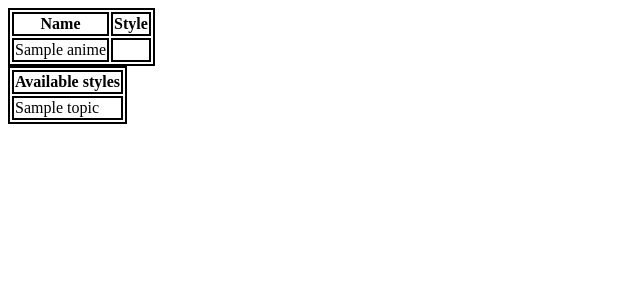
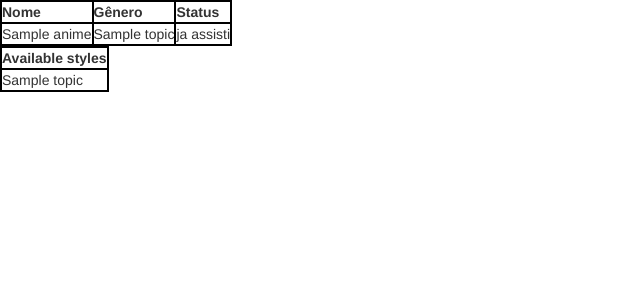
Before and after one commit to silvio-machado/MyAnimeList, a Django app: page /mal/animes in a window 1280 px wide. Shown: the top 300 px of the page, without its empty margins (0-640 px from the left). Run offline with Django 3.2, Linux system fonts and the light colour scheme; tables that the repository leaves empty hold one stand-in row (values such as "Sample post"); some libraries are stand-ins or nearby versions.

```diff
--- /dev/null
+++ b/myApp/arquivo.txt
@@ -0,0 +1 @@
+merda
--- a/myApp/mal/models.py
+++ b/myApp/mal/models.py
@@ -1,18 +1,27 @@
 from django.db import models
 
 class Topic(models.Model):
-    top_name = models.CharField(max_length = 264, unique=True)
+    top_name = models.CharField(max_length=264, unique=True)
 
     def __str__(self):
         return self.top_name
 
 class Animes (models.Model):
+    JA_ASSISTI = "ja"
+    QUERO_ASSISTIR = "qa"
+    ESTOU_ASSISTINDO = "ea"
+    STATUS_CHOICES = [
+        (JA_ASSISTI, "ja assisti"),
+        (QUERO_ASSISTIR, "Quero assistir"),
+        (ESTOU_ASSISTINDO, "Estou assistindo"),
+    ]
     topic = models.ForeignKey(Topic, on_delete=models.CASCADE)
-    name = models.CharField(max_length = 264, unique=True)
-
+    name = models.CharField(max_length=264, unique=True)
+    status = models.CharField(max_length =264, choices=STATUS_CHOICES, default=QUERO_ASSISTIR)
     class Meta:
         verbose_name = 'Anime'
         verbose_name_plural = 'Animes'
 
+
     def __str__(self):
         return self.name
--- a/myApp/mal/static/css/.#mystyle.css
+++ /dev/null
@@ -1 +0,0 @@
-smachado@localhost.localdomain.8865:1519641822
--- a/myApp/templates/mal/animes.html
+++ b/myApp/templates/mal/animes.html
@@ -4,21 +4,26 @@
 <head>
   <meta charset="utf-8">
   <title>Users page</title>
+  <link rel="stylesheet" href="https://maxcdn.bootstrapcdn.com/bootstrap/3.3.7/css/bootstrap.min.css" integrity="sha384-BVYiiSIFeK1dGmJRAkycuHAHRg32OmUcww7on3RYdg4Va+PmSTsz/K68vbdEjh4u" crossorigin="anonymous">
   <link rel="stylesheet" href="{% static 'css/mystyle.css' %}">
 </head>
+
 <body>
-  <div class="shower">
+  <div class="shower table">
 
     {% if animes %}
     <table>
       <thead>
-        <th>Name</th>
-        <th>Style</th>
+        <th>Nome</th>
+        <th>Gênero</th>
+        <th>Status</th>
       </thead>
       {% for acc in animes %}
       <tr>
         <td>{{acc.name}}</td>
-        <td>{{acc.style}}</td>
+        <td>{{acc.topic}}</td>
+        <td>{{acc.get_status_display}}</td>
+        <t></t>
       </tr>
       {% endfor %}
       {% else %}
```
Also changed, not shown: myApp/mal/migrations/0003_auto_20180228_1255.py (added), 4 other files.
